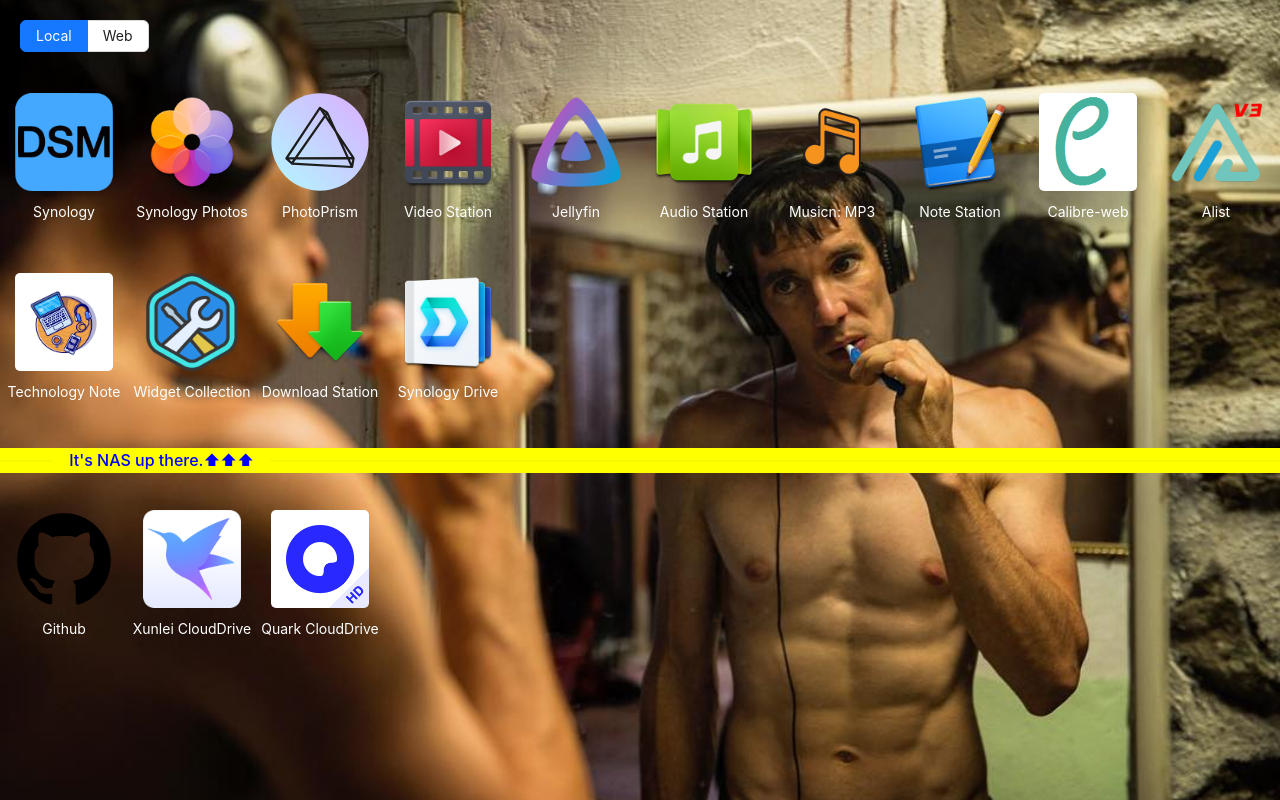
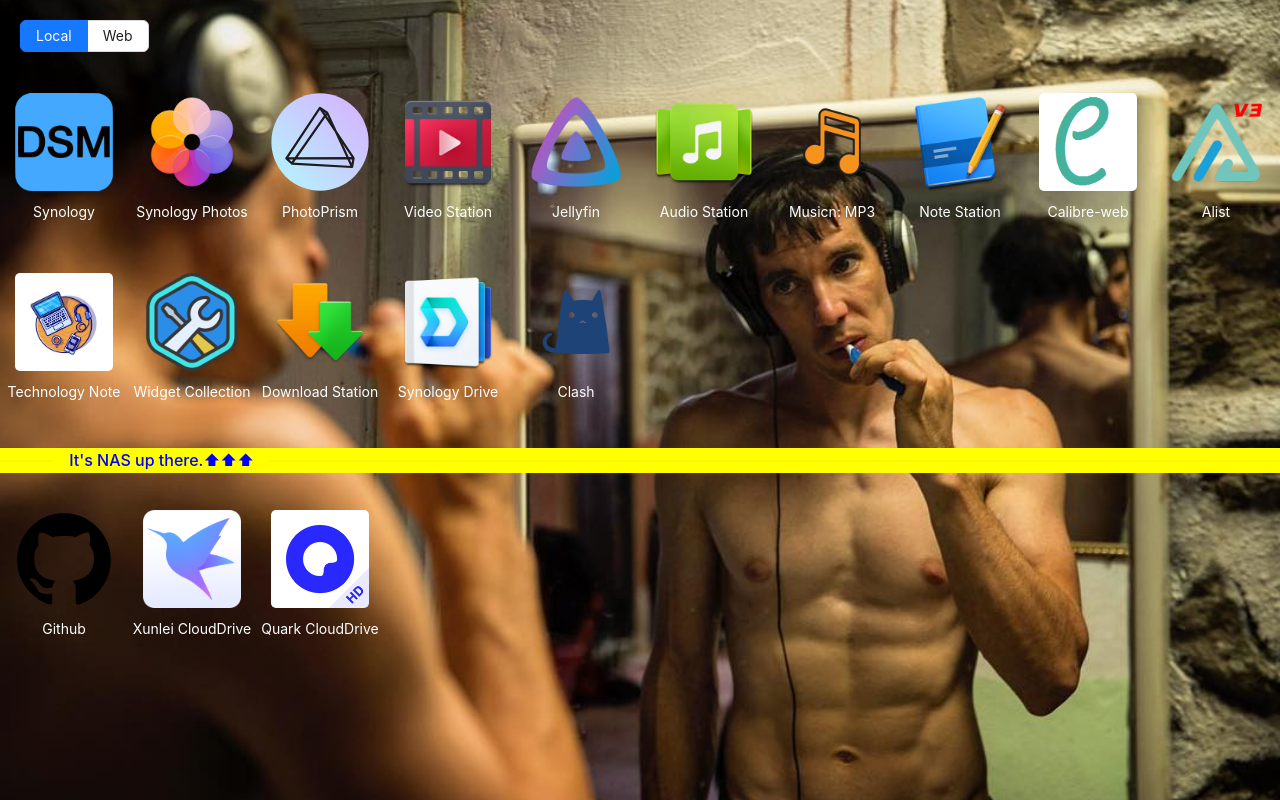
Before and after one commit to heliosnaut/navigator, a React (Vite) app: page / in a window 1280 px wide. Built offline with nearby package versions, Linux system fonts and the light colour scheme.

Commit message:
'changed'

```diff
--- a/package.json
+++ b/package.json
@@ -8,7 +8,8 @@
     "dev": "vite",
     "build": "vite build",
     "lint": "eslint . --ext js,jsx --report-unused-disable-directives --max-warnings 0",
-    "preview": "vite preview"
+    "preview": "vite preview",
+    "pull":"git add . && git commit -m'changed' && git pull origin main"
   },
   "dependencies": {
     "antd": "^5.12.8",
--- a/src/Menu.jsx
+++ b/src/Menu.jsx
@@ -75,11 +75,11 @@ export default function Menu ({ envStateArr }) {
       name: 'Synology Drive',
       src: 'drive.png',
     },
-    // {
-    //   url: '5700',
-    //   name: 'QingLong',
-    //   src: 'qinglong.png'
-    // },
+    {
+      url: '8081',
+      name: 'Clash',
+      src: 'clash.png'
+    },
   ]
 
   const listData = [
```
Also changed, not shown: public/clash.png (added), 3 other files (tests, documents, lock files or other folders).
